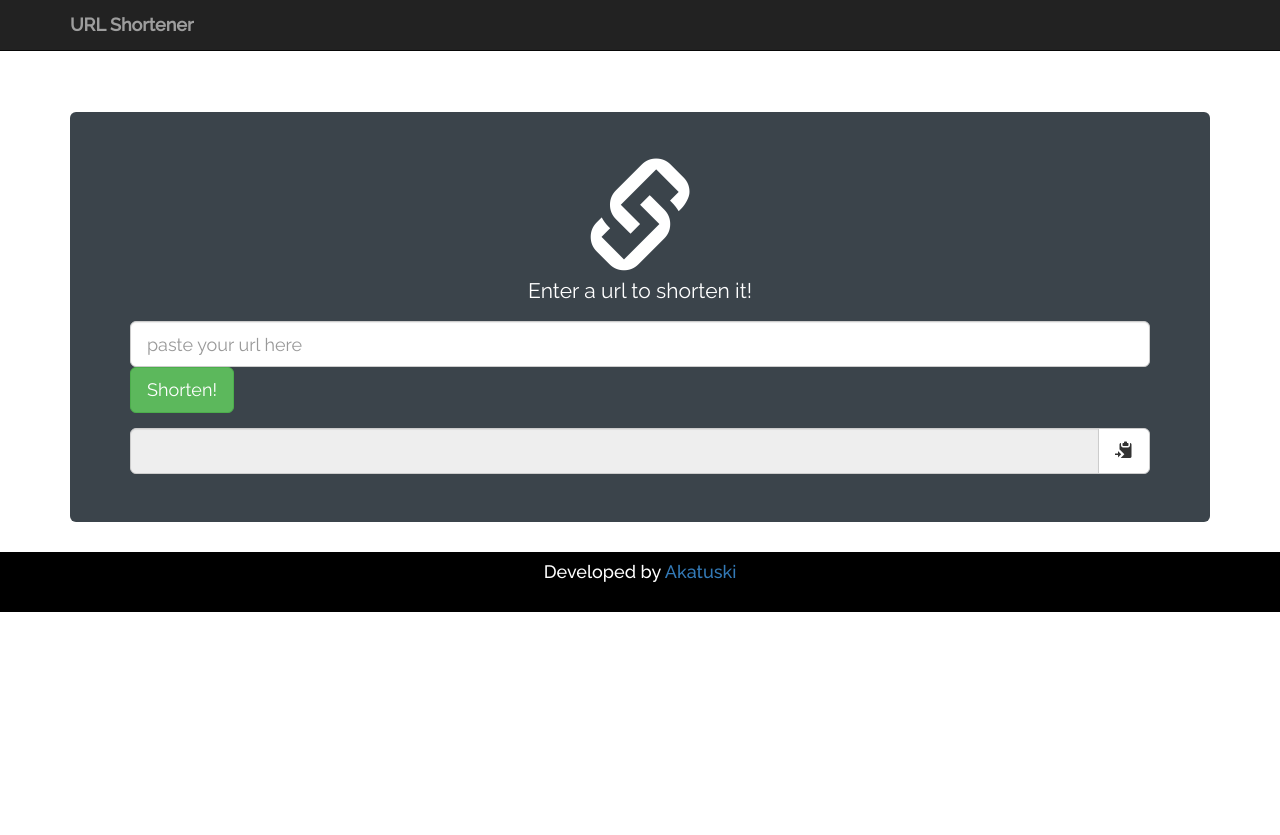
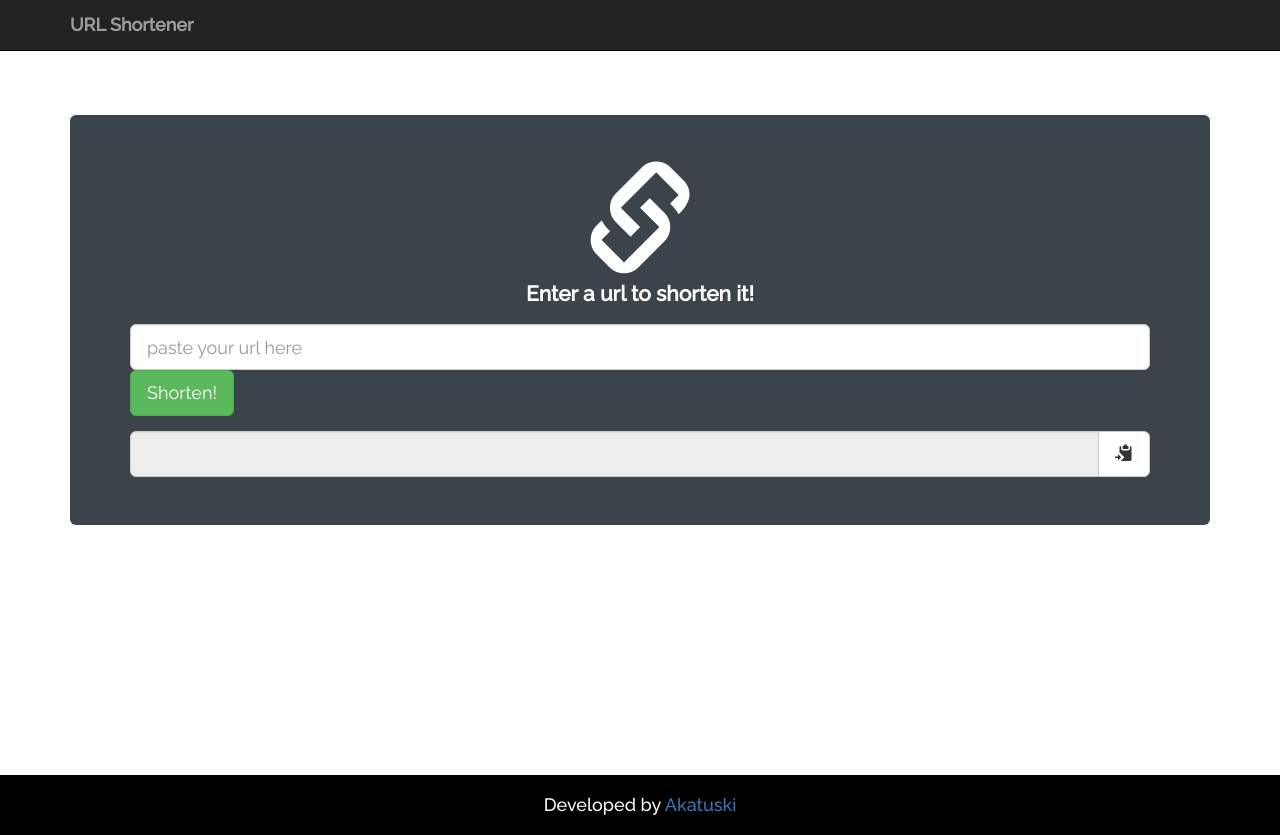
Before and after one commit to Akatsuki06/URLShortener, a Django app: page / in a window 1280 px wide. Before the commit the page ends 612 px from the top, so only its background shows below. Run offline with Django 3.2, Linux system fonts and the light colour scheme; some libraries are stand-ins or nearby versions.

Commit message:
fixed the ui bugs

```diff
--- a/basicapp/static/css/app.css
+++ b/basicapp/static/css/app.css
@@ -1,10 +1,21 @@
 @import url(https://fonts.googleapis.com/css?family=Raleway:400,500);
-
+/*html, body{ height:100%; margin:0; }*/
 body {
   background: white;
   color: white;
-  padding-top: 112px;
+  padding-top: 115px;
 }
+.else {
+    min-height: calc(90vh - 60px);
+}
+footer{
+height:60px;
+background:black;
+display: flex;
+justify-content: center; /* align horizontal */
+align-items: center;
+}
+
 * {
   font-family: Raleway;
 }
@@ -16,18 +27,3 @@ body {
   background-color: #3B444B;
   /*height: 100vh;*/
 }
-
-footer{
-  background-color: black;
-}
-@media screen
-  and (min-device-height:516px)
-  and (min-device-width: 700px)
-  and (max-device-width: 1600px) {
-    footer{
-      background-color: black;
-       bottom:0;
-       width:100%;
-       height:60px;
-    }
-}
--- a/basicapp/templates/base.html
+++ b/basicapp/templates/base.html
@@ -8,9 +8,7 @@
   <link rel="stylesheet" href="https://maxcdn.bootstrapcdn.com/bootstrap/3.3.7/css/bootstrap.min.css" integrity="sha384-BVYiiSIFeK1dGmJRAkycuHAHRg32OmUcww7on3RYdg4Va+PmSTsz/K68vbdEjh4u" crossorigin="anonymous">
   <link rel="stylesheet" href="{% static 'css/app.css' %}">
   <script type="text/javascript" src ="{% static 'js/app.js'%}">
-
   </script>
-
   </head>
 
   <body>
@@ -18,27 +16,23 @@
     <nav class="navbar navbar-default custom-navbar navbar-fixed-top navbar-inverse">
       <div class="container">
           <ul class="nav navbar-nav ">
-          <li>  <a class="navbar-brand" href=""><b>URL Shortener</b></a></li>
+          <li>  <a class="navbar-brand " href=""><b>URL Shortener</b></a></li>
           </ul>
         </div>
       </div>
     </nav>
 
-    <div class="container">
+    <div class="container else">
       		<div class="jumbotron">
               {% block bodyblock %}
               {% endblock bodyblock %}
           </div>
     </div>
 
-<footer>
-  <div class="container">
-    <h4>
-         <p class="text-center">
-        Developed by <a href="https://github.com/Akatsuki06" target="_blank">Akatuski</a>
-      </p>
-    </h4>
-  </div>
-</footer>
+    <footer>
+          <h4>Developed by <a href="https://github.com/Akatsuki06" target="_blank">Akatuski</a></h4>
+    </footer>
   </body>
+
+
 </html>
--- a/basicapp/templates/index.html
+++ b/basicapp/templates/index.html
@@ -3,7 +3,7 @@
 {% block bodyblock %}
 <p class="text-center">
   <span class="glyphicon glyphicon-link large"></span><br>
-  Enter a url to shorten it!<br>
+  <b>Enter a url to shorten it!</b> <br>
 </p>
 <form class="form-group" method="post">
       {%csrf_token%}
```
